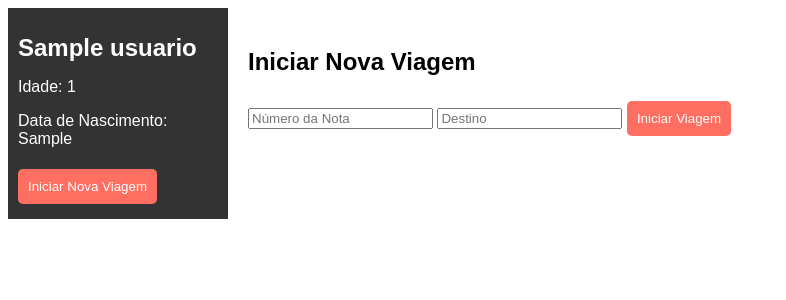
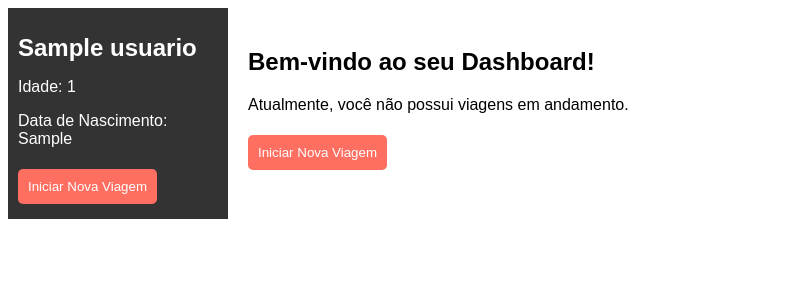
Before and after one commit to DuJao22/Gerenciamento-viajem-, a Flask app: page /dashboard in a window 1280 px wide. Shown: the top 300 px of the page, without its empty margins (0-786 px from the left). Run offline with Flask 3, Linux system fonts and the light colour scheme; a user stored in the database is signed in; tables that the repository leaves empty hold one stand-in row (values such as "Sample post").

Commit message:
Update dashboard.html

```diff
--- a/templates/dashboard.html
+++ b/templates/dashboard.html
@@ -39,12 +39,36 @@
         <button onclick="window.location.href='/inicio_viagem'">Iniciar Nova Viagem</button>
     </div>
     <div class="content">
-        <h2>Iniciar Nova Viagem</h2>
-        <form method="POST" action="/dashboard">
-            <input type="text" name="numero_nota" placeholder="Número da Nota" required>
-            <input type="text" name="destino" placeholder="Destino">
-            <button type="submit">Iniciar Viagem</button>
+        {% if viagem %}
+        <h2>Detalhes da Viagem - Nota: {{ viagem[2] }}</h2>
+        <table>
+            <tr>
+                <th>Motivo</th>
+                <th>Observação</th>
+                <th>Valor</th>
+            </tr>
+            {% for gasto in gastos %}
+            <tr>
+                <td>{{ gasto[2] }}</td>
+                <td>{{ gasto[3] }}</td>
+                <td>{{ gasto[4] }}</td>
+            </tr>
+            {% endfor %}
+        </table>
+        <form method="POST" action="/viagem/{{ viagem[2] }}">
+            <input type="text" name="motivo" placeholder="Motivo" required>
+            <input type="text" name="observacao" placeholder="Observação">
+            <input type="number" step="0.01" name="valor" placeholder="Valor" required>
+            <button type="submit" name="registrar">Registrar Gasto</button>
         </form>
+        <form method="POST" action="/finalizar_viagem/{{ viagem[0] }}">
+            <button type="submit">Finalizar Viagem</button>
+        </form>
+        {% else %}
+        <h2>Bem-vindo ao seu Dashboard!</h2>
+        <p>Atualmente, você não possui viagens em andamento.</p>
+        <button onclick="window.location.href='/inicio_viagem'">Iniciar Nova Viagem</button>
+        {% endif %}
     </div>
 </body>
 </html>
```
